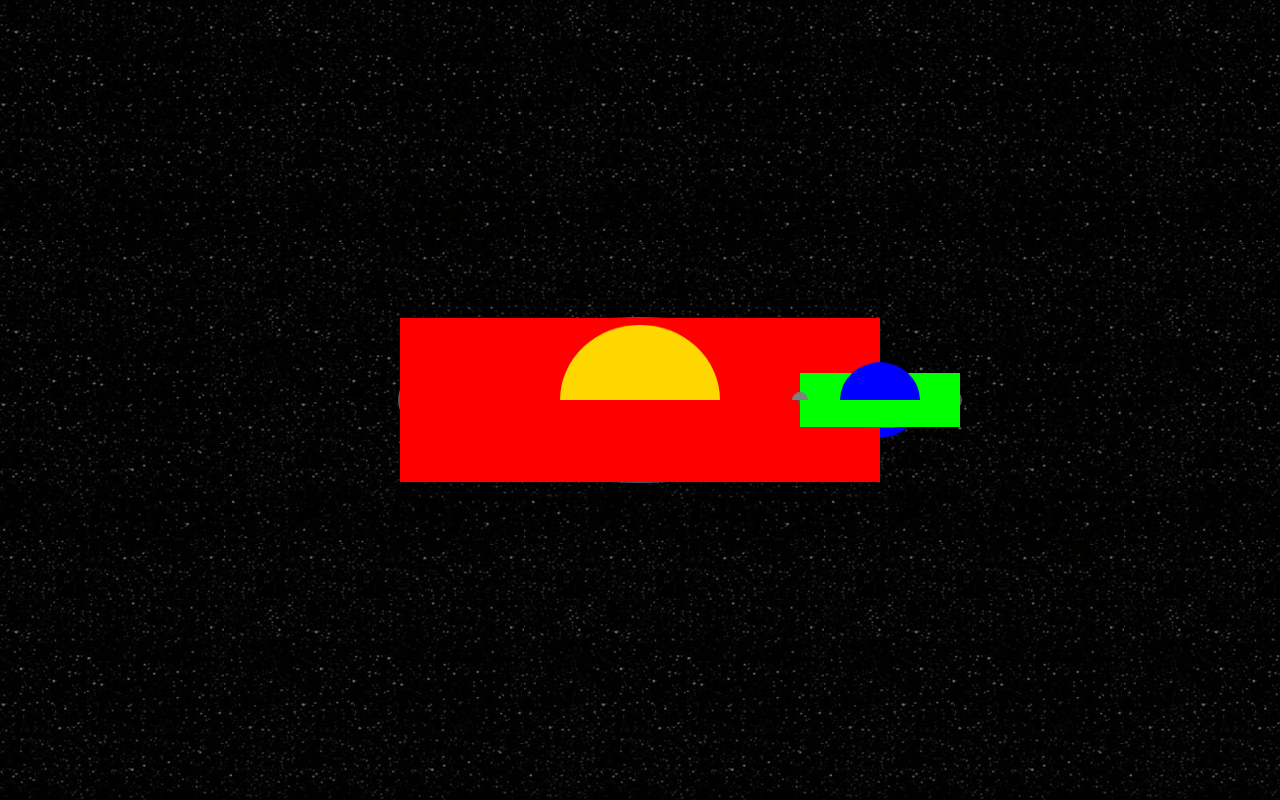
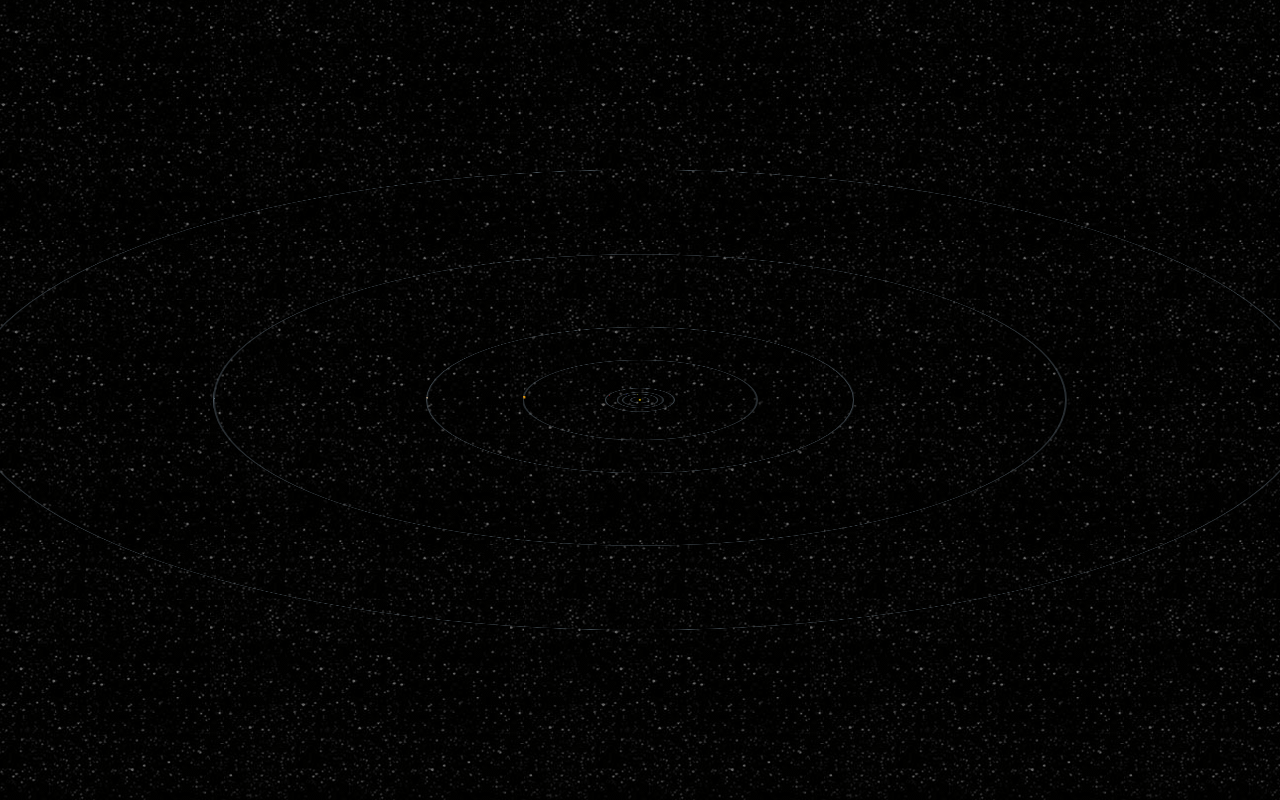
Before and after one commit to Albadro/Solar-System, a plain HTML site: page index.html in a window 1280 px wide. Drawn offline with Linux system fonts and the light colour scheme.

Commit message:
the solar system peacfully existing, with realistic dimentions (realistic in a way that makes it not very useful)

```diff
--- a/index.html
+++ b/index.html
@@ -16,6 +16,29 @@
                         <div id="sun" class="object"></div>
                     </div>
                 </div>
+
+                <!-- Mercury -->
+                <div class="object-box orbit mercury">
+                    <div class="orbitor">
+                        <div class="orbited">
+                            <div class="stand">
+                                <div id="mercury" class="object"></div>
+                            </div>
+                        </div>
+                    </div>
+                </div>
+
+                <!-- Venus -->
+                <div class="object-box orbit venus">
+                    <div class="orbitor">
+                        <div class="orbited">
+                            <div class="stand">
+                                <div id="venus" class="object"></div>
+                            </div>
+                        </div>
+                    </div>
+                </div>
+
                 <!-- Earth -->
                 <div class="object-box orbit earth">
                     <div class="orbitor">
@@ -39,6 +62,61 @@
                         </div>
                     </div>
                 </div>
+
+                <!-- Mars -->
+                <div class="object-box orbit mars">
+                    <div class="orbitor">
+                        <div class="orbited">
+                            <div class="stand">
+                                <div id="mars" class="object"></div>
+                            </div>
+                        </div>
+                    </div>
+                </div>
+
+                <!-- Jupiter -->
+                <div class="object-box orbit jupiter">
+                    <div class="orbitor">
+                        <div class="orbited">
+                            <div class="stand">
+                                <div id="jupiter" class="object"></div>
+                            </div>
+                        </div>
+                    </div>
+                </div>
+
+                <!-- Saturn -->
+                <div class="object-box orbit saturn">
+                    <div class="orbitor">
+                        <div class="orbited">
+                            <div class="stand">
+                                <div id="saturn" class="object"></div>
+                            </div>
+                        </div>
+                    </div>
+                </div>
+
+                <!-- Uranus -->
+                <div class="object-box orbit uranus">
+                    <div class="orbitor">
+                        <div class="orbited">
+                            <div class="stand">
+                                <div id="uranus" class="object"></div>
+                            </div>
+                        </div>
+                    </div>
+                </div>
+
+                <!-- Neptune -->
+                <div class="object-box orbit neptune">
+                    <div class="orbitor">
+                        <div class="orbited">
+                            <div class="stand">
+                                <div id="neptune" class="object"></div>
+                            </div>
+                        </div>
+                    </div>
+                </div>
             </div>
         </main>
 
--- a/style/main.css
+++ b/style/main.css
@@ -1,10 +1,68 @@
 /* ever nesiting level (child or parent) have a reason to exist, and if you wounder if there is any nesting in the html structure that might seem to be useless, it is to maintain `transform`, prevent its overriding and avoind repeating its functions!  */
+
+/*  */
+/* animation */
+/*  */
+@keyframes orbit {
+    /* rotate around */
+    0% {
+        transform: rotate(0deg);
+    }
+    100% {
+        transform: rotate(360deg);
+    }
+}
+@keyframes facing {
+    /*object stay facing while orbitting */
+    0% {
+        transform: rotateY(0deg);
+    }
+    100% {
+        transform: rotateY(360deg);
+    }
+}
+
+/*  */
+/*  */
+
 :root {
     --net-slope: 70deg;
     --stand-slope: -90deg;
-    /* `--object-od` means object Orbit Duration */
-    --earth-od: 10000ms; /* 10s */
-    --moon-od: 1000ms; /* 1s */
+    --net-scale: 1.4%;
+    /* Realistic scaling of planetary sizes and orbits in em */
+
+    /* `--object-w` = object Width */
+    --sun-w: 109em; /* Sun is 109 times Earth's diameter */
+
+    /* Planet sizes (scaled relative to Earth's diameter of 1em) */
+    --mercury-w: 0.38em;
+    --venus-w: 0.95em;
+    --earth-w: 1em;
+    --mars-w: 0.53em;
+    --jupiter-w: 11.2em;
+    --saturn-w: 9.45em;
+    --uranus-w: 4em;
+    --neptune-w: 3.88em;
+
+    /* `--object-ow` = object Orbit Width */
+    --mercury-ow: 77.8em; /* 0.39 AU */
+    --venus-ow: 149.6em; /* 0.72 AU */
+    --earth-ow: 200em; /* 1 AU */
+    --mars-ow: 305.4em; /* 1.52 AU */
+    --jupiter-ow: 1040em; /* 5.2 AU */
+    --saturn-ow: 1900em; /* 9.5 AU */
+    --uranus-ow: 3800em; /* 19 AU */
+    --neptune-ow: 6006em; /* 30 AU */
+
+    /* `--object-od` = object Orbit Duration */
+    --mercury-od: 8800ms;
+    --venus-od: 22500ms;
+    --earth-od: 36500ms;
+    --mars-od: 68700ms;
+    --jupiter-od: 433300ms;
+    --saturn-od: 1076000ms;
+    --uranus-od: 3069000ms;
+    --neptune-od: 6019000ms;
 }
 body,
 html {
@@ -41,10 +99,12 @@ main {
     /* preserving 3D mode over layers */
     transform-style: preserve-3d;
 }
+/* the .object-box element has both the classes `orbit` & `[planetname]` */
 .net {
     /* the virtual net that caries the objects */
     position: relative;
     transform: rotateX(var(--net-slope));
+    font-size: var(--net-scale); /* the scaling of the whole thing */
 }
 .object-box {
     /* centerlizing every object */
@@ -60,7 +120,7 @@ main {
 .orbit {
     /* drawing orbits */
     border-radius: 50%;
-    border: solid #4e5961 2px;
+    border: solid #4e5961 calc(1em / 16);
 }
 .orbitor {
     /* rotating what is inside `.orbit`*/
@@ -97,55 +157,111 @@ main {
     height: 10em;
     background-color: gold;
 }
-/* earth */
+
+/* Mercury */
+.mercury.orbit {
+    --od: var(--mercury-od);
+    width: var(--mercury-ow);
+    height: var(--mercury-ow);
+}
+#mercury {
+    width: var(--mercury-w);
+    height: var(--mercury-w);
+    background-color: gray;
+}
+
+/* Venus */
+.venus.orbit {
+    --od: var(--venus-od);
+    width: var(--venus-ow);
+    height: var(--venus-ow);
+}
+#venus {
+    width: var(--venus-w);
+    height: var(--venus-w);
+    background-color: yellow;
+}
+
+/* Earth */
 .earth.orbit {
     --od: var(--earth-od);
-    width: 30em;
-    height: 30em;
+    width: var(--earth-ow);
+    height: var(--earth-ow);
 }
 #earth {
-    width: 5em;
-    height: 5em;
+    width: var(--earth-w);
+    height: var(--earth-w);
     background-color: blue;
 }
-
+/* moon */
+/* earth */
 .moon.orbit {
     --od: var(--moon-od);
-    width: 10em;
-    height: 10em;
+    width: var(--moon-ow);
+    height: var(--moon-ow);
 }
 #moon {
-    width: 1em;
-    height: 1em;
+    width: var(--moon-w);
+    height: var(--moon-w);
     background-color: grey;
 }
 
-/* animation */
-@keyframes orbit {
-    /* rotate around */
-    0% {
-        transform: rotate(0deg);
-    }
-    100% {
-        transform: rotate(360deg);
-    }
+/* Mars */
+.mars.orbit {
+    --od: var(--mars-od);
+    width: var(--mars-ow);
+    height: var(--mars-ow);
 }
-@keyframes facing {
-    /*object stay facing while orbitting */
-    0% {
-        transform: rotateY(0deg);
-    }
-    100% {
-        transform: rotateY(360deg);
-    }
+#mars {
+    width: var(--mars-w);
+    height: var(--mars-w);
+    background-color: red;
 }
 
-.earth > .orbitor {
-    background-color: #f00;
+/* Jupiter */
+.jupiter.orbit {
+    --od: var(--jupiter-od);
+    width: var(--jupiter-ow);
+    height: var(--jupiter-ow);
 }
-.moon > .orbitor {
-    background-color: #0f0;
+#jupiter {
+    width: var(--jupiter-w);
+    height: var(--jupiter-w);
+    background-color: orange;
 }
-.moon {
-    left: 0;
+
+/* Saturn */
+.saturn.orbit {
+    --od: var(--saturn-od);
+    width: var(--saturn-ow);
+    height: var(--saturn-ow);
 }
+#saturn {
+    width: var(--saturn-w);
+    height: var(--saturn-w);
+    background-color: tan;
+}
+
+/* Uranus */
+.uranus.orbit {
+    --od: var(--uranus-od);
+    width: var(--uranus-ow);
+    height: var(--uranus-ow);
+}
+#uranus {
+    width: var(--uranus-w);
+    height: var(--uranus-w);
+    background-color: lightblue;
+}
+
+/* Neptune */
+.neptune.orbit {
+    --od: var(--neptune-od);
+    width: var(--neptune-ow);
+    height: var(--neptune-ow);
+}
+#neptune {
+    width: var(--neptune-w);
+    height: var(--neptune-w);
+    background-color: darkblue;
+}
```
